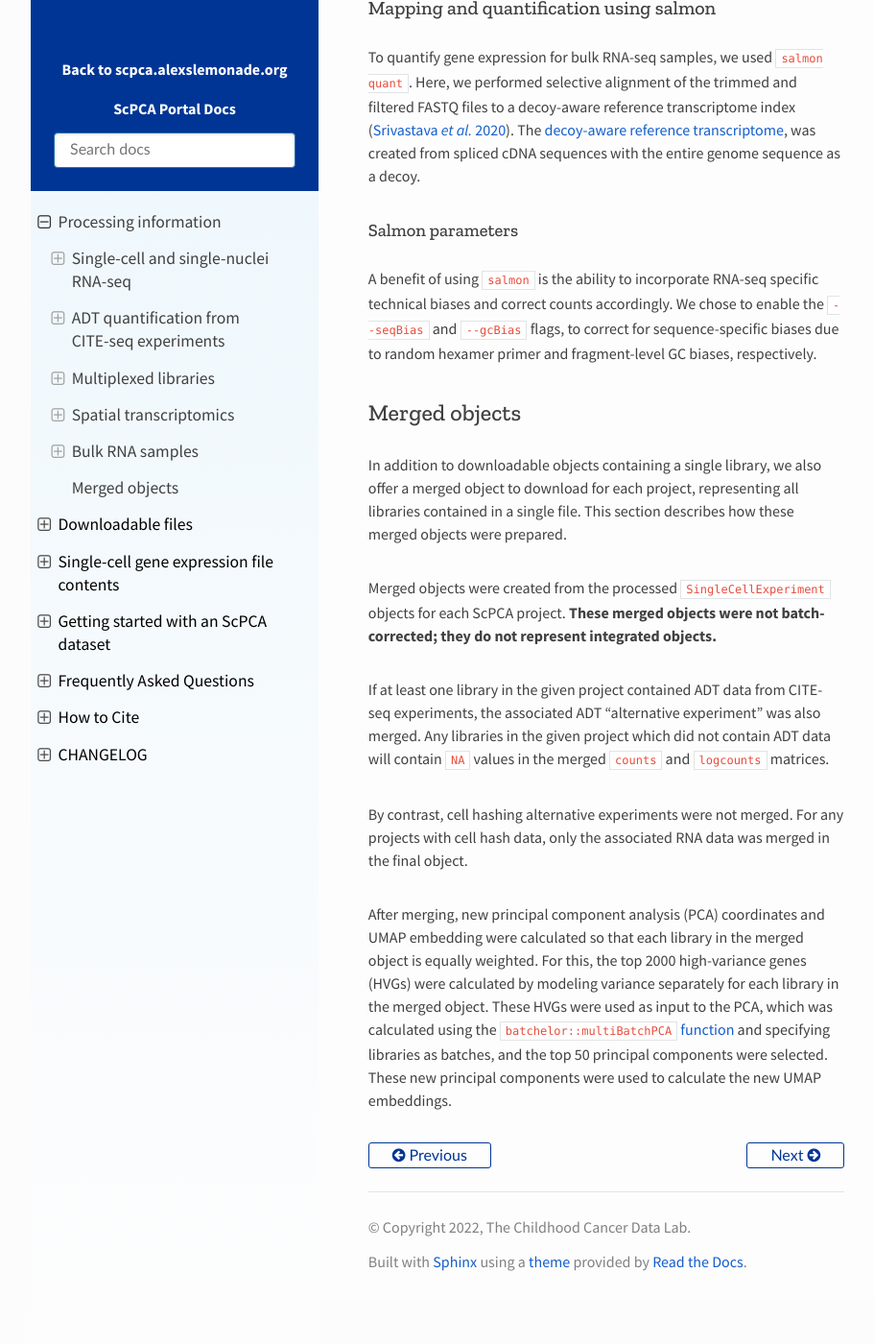
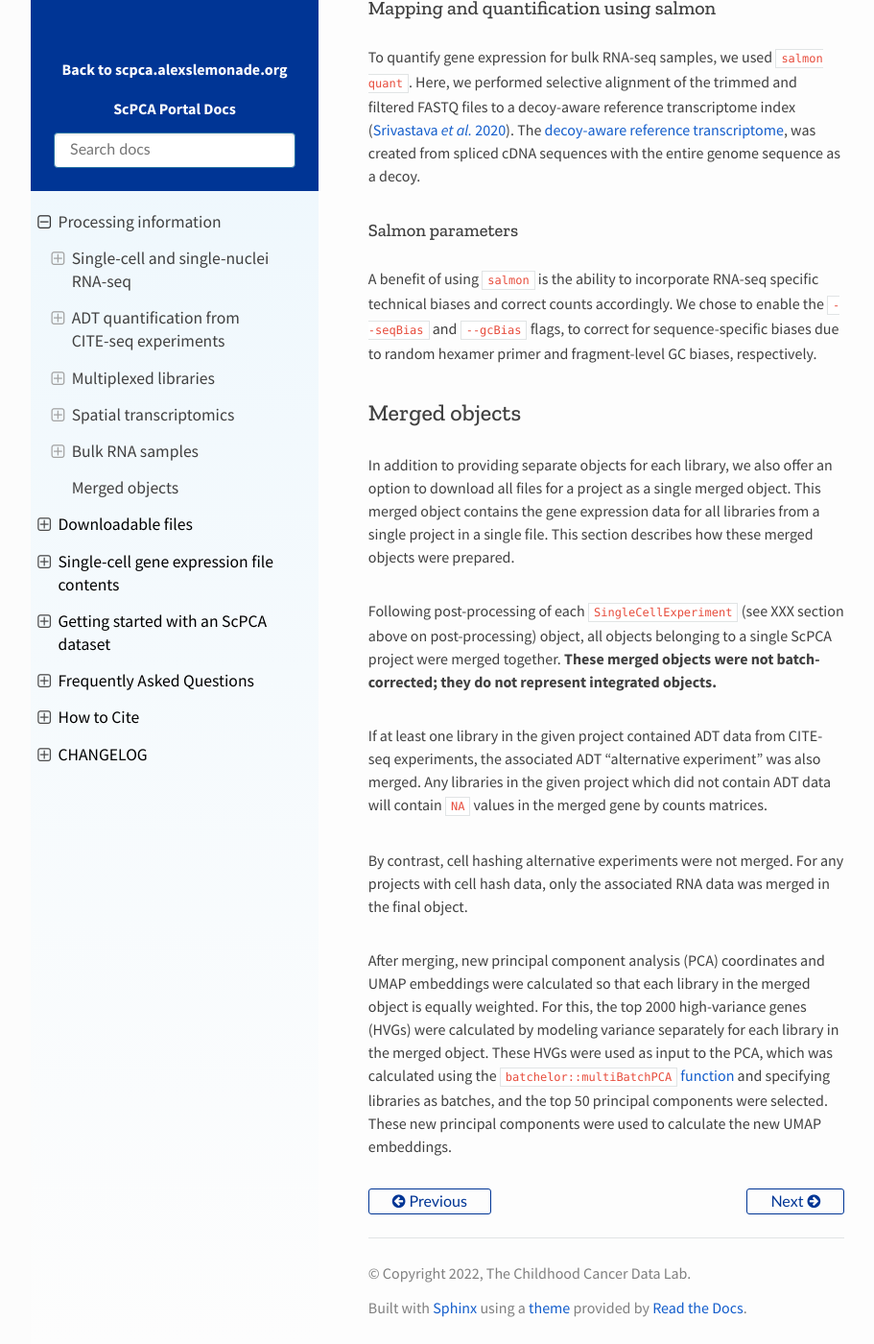
Before and after one commit to DongzeHE/scpca-docs, a Sphinx documentation site: the page built from docs/processing_information.md, in a window 1280 px wide and 1400 px high, scrolled down 7075 px. Shown: the whole window at 96% size, without its empty margins (158-1069 px from the left). Built offline with Sphinx 7.4.7 and the Read the Docs theme 2.0.0, drawn with Linux system fonts in a browser that asks for light colours; before the commit the page ends 8427 px from its top, so only the background shows below that.

Commit message:
Apply suggestions from code review
Co-authored-by: Ally Hawkins <54039191+allyhawkins@users.noreply.github.com>

```diff
--- a/docs/processing_information.md
+++ b/docs/processing_information.md
@@ -178,19 +178,20 @@ We chose to enable the [`--seqBias`](https://salmon.readthedocs.io/en/latest/sal
 
 ## Merged objects
 
-In addition to downloadable objects containing a single library, we also offer a merged object to download for each project, representing all libraries contained in a single file.
+In addition to providing separate objects for each library, we also offer an option to download all files for a project as a single merged object.
+This merged object contains the gene expression data for all libraries from a single project in a single file.
 This section describes how these merged objects were prepared.
 
-Merged objects were created from the processed `SingleCellExperiment` objects for each ScPCA project.
+Following post-processing of each `SingleCellExperiment` (see XXX section above on post-processing) object, all objects belonging to a single ScPCA project were merged together.
 **These merged objects were not batch-corrected; they do not represent integrated objects.**
 
 If at least one library in the given project contained ADT data from CITE-seq experiments, the associated ADT "alternative experiment" was also merged.
-Any libraries in the given project which did not contain ADT data will contain `NA` values in the merged `counts` and `logcounts` matrices.
+Any libraries in the given project which did not contain ADT data will contain `NA` values in the merged gene by counts matrices.
 
 By contrast, cell hashing alternative experiments were not merged.
 For any projects with cell hash data, only the associated RNA data was merged in the final object.
 
-After merging, new principal component analysis (PCA) coordinates and UMAP embedding were calculated so that each library in the merged object is equally weighted.
+After merging, new principal component analysis (PCA) coordinates and UMAP embeddings were calculated so that each library in the merged object is equally weighted.
 For this, the top 2000 high-variance genes (HVGs) were calculated by modeling variance separately for each library in the merged object.
 These HVGs were used as input to the PCA, which was calculated using the [`batchelor::multiBatchPCA` function](https://rdrr.io/bioc/batchelor/man/multiBatchPCA.html) and specifying libraries as batches, and the top 50 principal components were selected.
 These new principal components were used to calculate the new UMAP embeddings.
```
